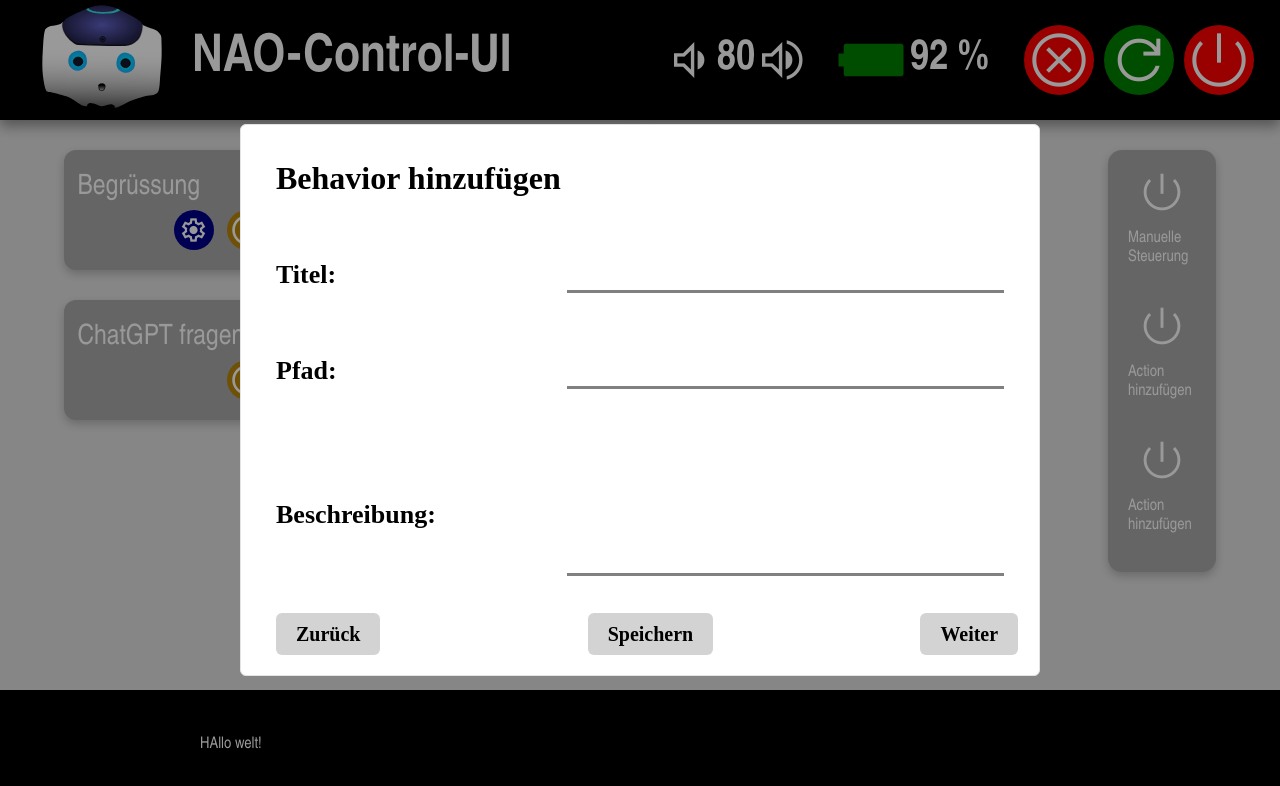
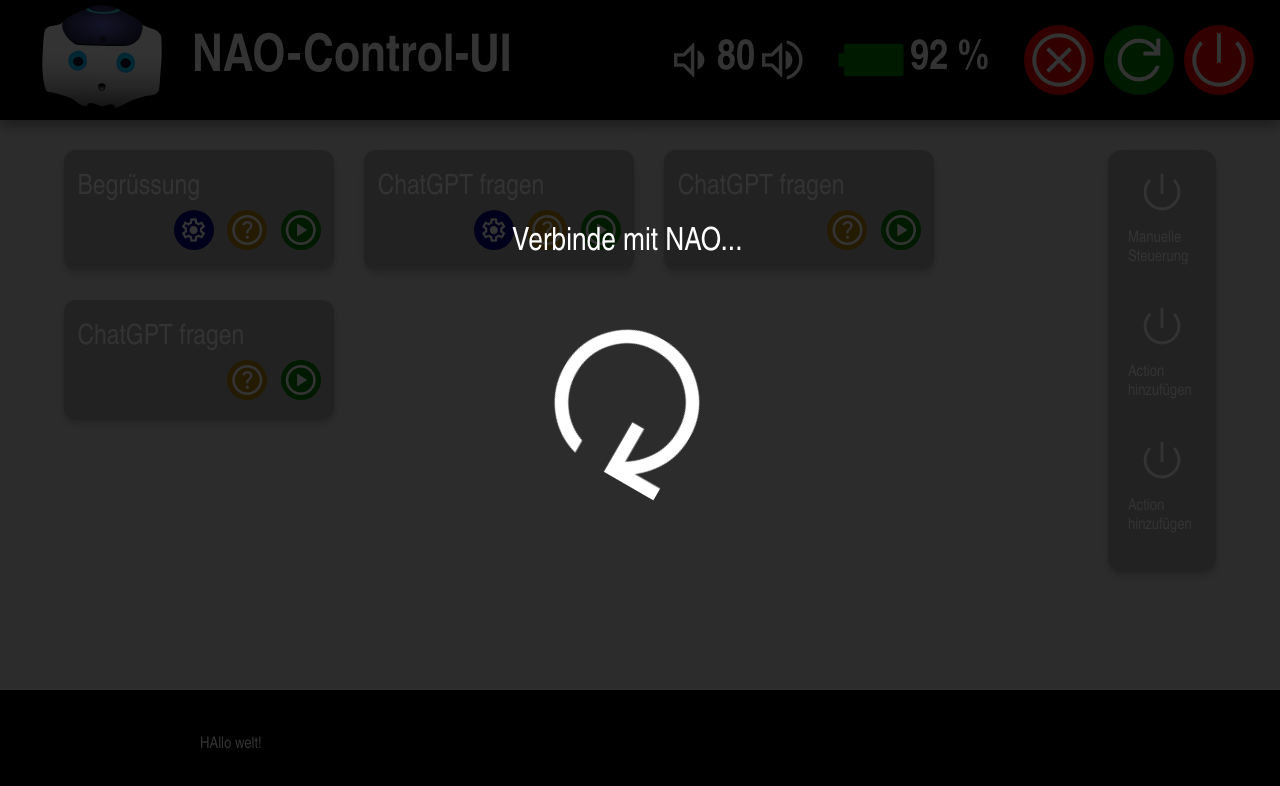
Before and after one commit to Svenniiee90/NAO-Control-UI, an Angular app: page / in a window 1280 px wide. Shown: the top 786 px of the page. Built offline with nearby package versions, Linux system fonts and the light colour scheme.

Commit message:
ReconnectScreen hinzugefuegt

```diff
--- a/angular.json
+++ b/angular.json
@@ -91,5 +91,8 @@
         }
       }
     }
+  },
+  "cli": {
+    "analytics": false
   }
 }
--- a/src/app/app.component.html
+++ b/src/app/app.component.html
@@ -11,4 +11,5 @@
   <div class="col-5"></div>
 </div>
 <app-modal-view *ngIf="modalOpen" (closeModal)="closeModal()"></app-modal-view>
+<app-connect-screen *ngIf="!connected"></app-connect-screen>
 <app-footer></app-footer>
--- a/src/app/app.component.ts
+++ b/src/app/app.component.ts
@@ -6,18 +6,20 @@ import {FunctionViewComponent} from "./function-view/function-view.component";
 import {SideBarComponent} from "./side-bar/side-bar.component";
 import {FooterComponent} from "./footer/footer.component";
 import {ModalViewComponent} from "./modal-view/modal-view.component";
+import {ConnectScreenComponent} from "./connect-screen/connect-screen.component";
 
 @Component({
   selector: 'app-root',
   standalone: true,
-  imports: [RouterOutlet, NgForOf, HeaderComponent, FunctionViewComponent, SideBarComponent, FooterComponent, ModalViewComponent, NgIf],
+  imports: [RouterOutlet, NgForOf, HeaderComponent, FunctionViewComponent, SideBarComponent, FooterComponent, ModalViewComponent, NgIf, ConnectScreenComponent],
   templateUrl: './app.component.html',
   styleUrl: './app.component.css'
 })
 export class AppComponent {
   title = 'NAO-Control-UI';
   editOn = false;
-  modalOpen = true;
+  modalOpen = false;
+  connected = false;
 
   changeEditOn() {
     if(this.editOn) {
@@ -61,6 +63,7 @@ export class AppComponent {
     }
   ];
 
+
   closeModal() {
     this.modalOpen = false;
   }
--- /dev/null
+++ b/src/app/connect-screen/connect-screen.component.css
@@ -0,0 +1,37 @@
+.overlay {
+  position: fixed;
+  top: 0;
+  left: 0;
+  width: 100%;
+  height: 100%;
+  background-color: rgba(0, 0, 0, 0.8);
+  z-index: 1;
+}
+.loadScreen {
+  position: absolute;
+  top: 24%;
+  left: 40%;
+  display: flex;
+  flex-direction: column;
+  align-items: center;
+  justify-content: center;
+  font-size: 32px;
+  color: #FFFFFF;
+  z-index: 2;
+
+}
+.reloadIcon {
+  font-size: 216px;
+  animation-name: spinReload;
+  animation-duration: 1500ms;
+  animation-iteration-count: infinite;
+  animation-timing-function: linear;
+}
+@keyframes spinReload {
+  from {
+    transform:rotate(0deg);
+  }
+  to {
+    transform:rotate(360deg);
+  }
+}
--- /dev/null
+++ b/src/app/connect-screen/connect-screen.component.html
@@ -0,0 +1,5 @@
+<div class="overlay"></div>
+<div class="loadScreen">
+  <p>Verbinde mit NAO...</p>
+  <span class="material-symbols-outlined reloadIcon">refresh</span>
+</div>
--- a/src/app/modal-view/modal-view.component.css
+++ b/src/app/modal-view/modal-view.component.css
@@ -28,7 +28,8 @@
   font-weight: bold;
 }
 .modalContent {
-  font-family: Bahnschrift;
+  font-family: "Arial Narrow";
+  /*font-family: Bahnschrift;*/
   padding: 35px;
   display: flex;
   align-items: center;
```
Also changed, not shown: src/app/connect-screen/connect-screen.component.ts (added, +12 -0 lines), 1 other file (tests, documents, lock files or other folders).
